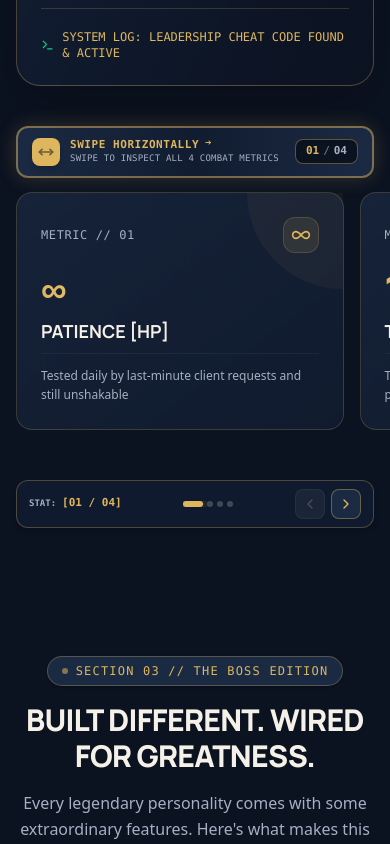
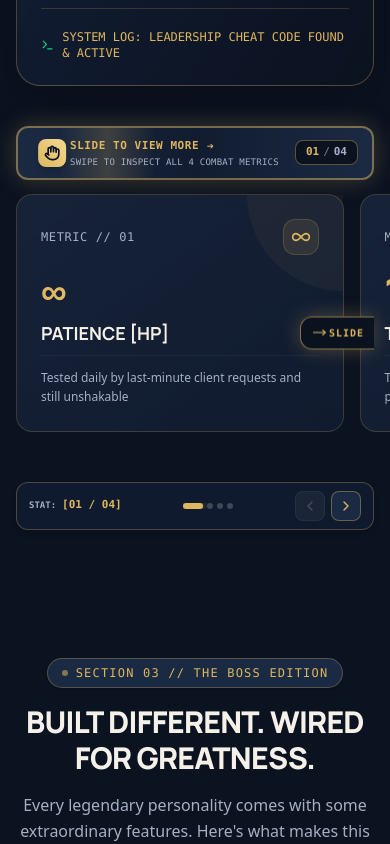
Before and after one commit to Abhisharma08/ctfy-news, a Next.js app: page / in a window 390 px wide. Shown: the part 2600-3444 px from the top of the page. Built offline with nearby package versions, Linux system fonts and the light colour scheme; a web font is replaced by a local one.

Commit message:
feat(mobile): add animated auto-peek entrance, sliding hand gesture, and light sweep to sliders

```diff
--- a/src/components/game/MobileGamingSlider.tsx
+++ b/src/components/game/MobileGamingSlider.tsx
@@ -1,7 +1,8 @@
 "use client";
 
-import React, { useRef, useState } from "react";
-import { ChevronLeft, ChevronRight, MoveHorizontal, Hand, Sparkles } from "lucide-react";
+import React, { useRef, useState, useEffect } from "react";
+import { ChevronLeft, ChevronRight, Hand, MoveRight, Sparkles } from "lucide-react";
+import { motion, AnimatePresence } from "framer-motion";
 import { sounds } from "@/lib/sounds";
 
 interface MobileGamingSliderProps {
@@ -14,17 +15,53 @@ interface MobileGamingSliderProps {
 
 export function MobileGamingSlider({
   children,
-  instruction = "SWIPE TO BROWSE CARDS",
+  instruction = "SLIDE TO VIEW MORE",
   counterPrefix = "CARD",
   desktopGridClassName = "grid grid-cols-1 md:grid-cols-2 lg:grid-cols-3 gap-6 sm:gap-8",
   showInstruction = true,
 }: MobileGamingSliderProps) {
   const sliderRef = useRef<HTMLDivElement>(null);
   const [activeIndex, setActiveIndex] = useState(0);
+  const [hasInteracted, setHasInteracted] = useState(false);
   const total = children.length;
+
+  // Auto-peek nudge animation when slider scrolls into viewport
+  useEffect(() => {
+    if (typeof window === "undefined" || !sliderRef.current) return;
+    const el = sliderRef.current;
+
+    let hasNudged = false;
+    const observer = new IntersectionObserver(
+      (entries) => {
+        entries.forEach((entry) => {
+          if (entry.isIntersecting && !hasNudged && !hasInteracted) {
+            hasNudged = true;
+            // Delay slightly for smooth visual impact
+            setTimeout(() => {
+              if (el && el.scrollLeft === 0) {
+                // Nudge right 55px to reveal card #2 peeking
+                el.scrollTo({ left: 55, behavior: "smooth" });
+                setTimeout(() => {
+                  if (el && el.scrollLeft <= 70) {
+                    // Smoothly bounce back to card #1
+                    el.scrollTo({ left: 0, behavior: "smooth" });
+                  }
+                }, 550);
+              }
+            }, 350);
+          }
+        });
+      },
+      { threshold: 0.25 }
+    );
+
+    observer.observe(el);
+    return () => observer.disconnect();
+  }, [hasInteracted]);
 
   const handleScroll = () => {
     if (!sliderRef.current) return;
+    setHasInteracted(true);
     const { scrollLeft, clientWidth } = sliderRef.current;
     if (clientWidth === 0) return;
     const newIndex = Math.min(
@@ -38,6 +75,7 @@ export function MobileGamingSlider({
 
   const scrollTo = (index: number) => {
     if (!sliderRef.current) return;
+    setHasInteracted(true);
     const clampedIndex = Math.min(total - 1, Math.max(0, index));
     const targetEl = sliderRef.current.children[clampedIndex] as HTMLElement;
     if (targetEl) {
@@ -60,29 +98,52 @@ export function MobileGamingSlider({
   };
 
   return (
-    <div className="w-full">
+    <div className="w-full relative">
       {/* ================= MOBILE SLIDER VIEW (< lg) ================= */}
       <div className="block lg:hidden">
 
-        {/* Gaming Instruction Banner (Prominent Swipe Alert) */}
+        {/* Animated Gaming Instruction Banner */}
         {showInstruction && (
-          <div className="mb-3.5 px-3.5 py-2.5 rounded-xl bg-gradient-to-r from-[#1B2A43] via-[#111C30] to-[#1B2A43] border-2 border-[#DDB65E]/50 shadow-[0_0_20px_rgba(221,182,94,0.2)] flex items-center justify-between gap-2 text-xs font-mono">
-            <div className="flex items-center gap-2.5 text-[#F5F1E8]">
-              <div className="w-7 h-7 rounded-lg bg-[#DDB65E] text-[#0B1220] flex items-center justify-center shrink-0 shadow-md">
-                <MoveHorizontal className="w-4 h-4 animate-pulse stroke-[2.5]" />
+          <div className="mb-3.5 px-3.5 py-2.5 rounded-xl bg-gradient-to-r from-[#1B2A43] via-[#111C30] to-[#1B2A43] border-2 border-[#DDB65E]/50 shadow-[0_0_25px_rgba(221,182,94,0.25)] flex items-center justify-between gap-2 text-xs font-mono relative overflow-hidden">
+
+            {/* Animated Light Sweep Effect */}
+            <motion.div
+              animate={{ x: ["-100%", "200%"] }}
+              transition={{ repeat: Infinity, duration: 2.8, ease: "linear" }}
+              className="absolute inset-y-0 w-24 bg-gradient-to-r from-transparent via-[#DDB65E]/20 to-transparent pointer-events-none"
+            />
+
+            <div className="flex items-center gap-2.5 text-[#F5F1E8] relative z-10">
+              {/* Animated Sliding Hand Icon */}
+              <motion.div
+                animate={{ x: [0, 8, 0] }}
+                transition={{ repeat: Infinity, duration: 1.2, ease: "easeInOut" }}
+                className="w-7 h-7 rounded-lg bg-gradient-to-tr from-[#DDB65E] to-[#F4D992] text-[#0B1220] flex items-center justify-center shrink-0 shadow-md"
+              >
+                <Hand className="w-4 h-4 stroke-[2.5]" />
+              </motion.div>
+
+              <div className="flex flex-col">
+                <div className="flex items-center gap-1.5">
+                  <span className="text-[11px] sm:text-xs tracking-wider uppercase font-extrabold text-[#DDB65E] leading-none">
+                    SLIDE TO VIEW MORE
+                  </span>
+                  <motion.span
+                    animate={{ x: [0, 5, 0] }}
+                    transition={{ repeat: Infinity, duration: 1, ease: "easeInOut" }}
+                    className="text-[#DDB65E] text-xs font-bold inline-block"
+                  >
+                    ➔
+                  </motion.span>
                 </div>
-              <div className="flex flex-col">
-                <span className="text-[11px] sm:text-xs tracking-wider uppercase font-extrabold text-[#DDB65E] flex items-center gap-1.5 leading-none">
-                  <span>SWIPE HORIZONTALLY</span>
-                  <span className="inline-block animate-bounce">➔</span>
-                </span>
                 <span className="text-[9px] font-mono text-[#A5B0C2] uppercase tracking-wide mt-0.5">
                   {instruction}
                 </span>
               </div>
             </div>
 
-            <div className="flex items-center gap-1 px-2.5 py-1 rounded-lg bg-[#0B1220] border border-[#DDB65E]/40 text-[11px] text-[#DDB65E] font-bold font-mono shrink-0 shadow-inner">
+            {/* Counter Pill */}
+            <div className="flex items-center gap-1 px-2.5 py-1 rounded-lg bg-[#0B1220] border border-[#DDB65E]/40 text-[11px] text-[#DDB65E] font-bold font-mono shrink-0 shadow-inner relative z-10">
               <span>{String(activeIndex + 1).padStart(2, "0")}</span>
               <span className="text-[#A5B0C2]/60">/</span>
               <span className="text-[#A5B0C2]">{String(total).padStart(2, "0")}</span>
@@ -90,7 +151,8 @@ export function MobileGamingSlider({
           </div>
         )}
 
-        {/* Scrollable Snap Container */}
+        {/* Scrollable Snap Container with Floating Animated Peek Cue */}
+        <div className="relative">
           <div
             ref={sliderRef}
             onScroll={handleScroll}
@@ -99,26 +161,49 @@ export function MobileGamingSlider({
             {children.map((child, idx) => (
               <div
                 key={idx}
-              className="w-[84vw] max-w-[340px] shrink-0 snap-center transition-opacity duration-300 relative"
+                className="w-[84vw] max-w-[340px] shrink-0 snap-center transition-all duration-300 relative"
               >
                 {child}
               </div>
             ))}
           </div>
 
-        {/* Gaming HUD Carousel Controls */}
+          {/* Floating 'SLIDE NEXT ➔' Edge Prompt (Appears on Card #1 if not yet swiped) */}
+          <AnimatePresence>
+            {!hasInteracted && activeIndex < total - 1 && (
+              <motion.button
+                initial={{ opacity: 0, x: 10 }}
+                animate={{ opacity: 1, x: 0 }}
+                exit={{ opacity: 0, x: 10 }}
+                onClick={handleNext}
+                type="button"
+                className="absolute right-0 top-1/2 -translate-y-1/2 z-20 px-2.5 py-2 rounded-l-xl bg-[#0B1220]/95 border-y border-l border-[#DDB65E]/60 text-[#DDB65E] font-mono text-[10px] font-bold shadow-[0_0_20px_rgba(221,182,94,0.3)] flex items-center gap-1 cursor-pointer backdrop-blur-md active:scale-95"
+              >
+                <motion.span
+                  animate={{ x: [0, 4, 0] }}
+                  transition={{ repeat: Infinity, duration: 1, ease: "easeInOut" }}
+                >
+                  <MoveRight className="w-3.5 h-3.5" />
+                </motion.span>
+                <span className="tracking-widest uppercase">SLIDE</span>
+              </motion.button>
+            )}
+          </AnimatePresence>
+        </div>
+
+        {/* Gaming HUD Carousel Controls Bar */}
         <div className="mt-2.5 flex items-center justify-between px-3 py-2 rounded-xl bg-[#111C30]/90 border border-[#DDB65E]/30 backdrop-blur-md shadow-md">
 
-          {/* Active Card Monospace Counter + Swipe Hint */}
+          {/* Active Card Monospace Counter + Live Gesture Hint */}
           <div className="flex items-center gap-1.5 text-[11px] font-mono text-[#DDB65E] font-bold">
             <span className="text-[#A5B0C2] uppercase text-[9px]">{counterPrefix}:</span>
             <span>[{String(activeIndex + 1).padStart(2, "0")} / {String(total).padStart(2, "0")}]</span>
-            <span className="text-[9px] text-[#A5B0C2] hidden xs:inline ml-1">
-              (SWIPE ◄ ⇄ ►)
+            <span className="text-[9px] text-[#A5B0C2] hidden xs:inline ml-1 font-mono">
+              (SLIDE ◄ ⇄ ►)
             </span>
           </div>
 
-          {/* Dots / Progress Bar */}
+          {/* Progress Indicators */}
           <div className="flex items-center gap-1 max-w-[120px] overflow-hidden">
             {total <= 10 ? (
               children.map((_, i) => (
@@ -145,7 +230,7 @@ export function MobileGamingSlider({
             )}
           </div>
 
-          {/* Prev / Next Gaming Buttons */}
+          {/* Prev / Next Gaming Buttons with Sound */}
           <div className="flex items-center gap-1.5">
             <button
               onClick={handlePrev}
```
Lines whose indentation alone changed are shown as unchanged.
